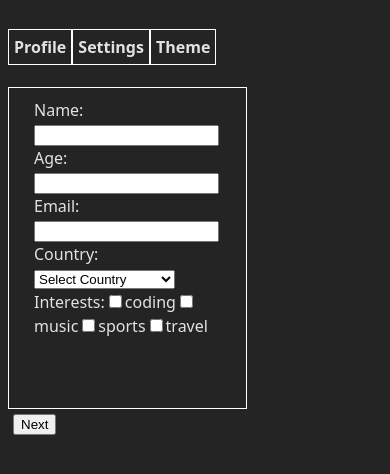
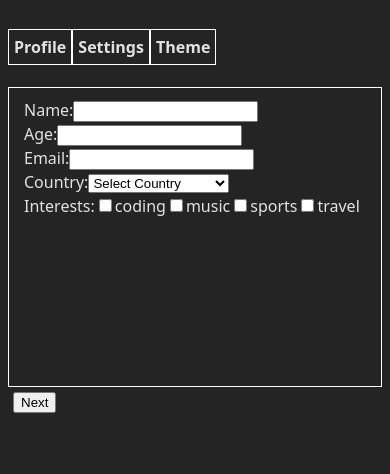
Before and after one commit to loremdev2/r1, a React (Vite) app in the folder React/MachineCoding/tab-form-component/: page / in a window 390 px wide. Shown: the top 474 px of the page. Built offline with nearby package versions, Linux system fonts and the light colour scheme.

Commit message:
Update React/MachineCoding/tab-form-component/src/index.css
Co-authored-by: coderabbitai[bot] <136622811+coderabbitai[bot]@users.noreply.github.com>

```diff
--- a/React/MachineCoding/tab-form-component/src/index.css
+++ b/React/MachineCoding/tab-form-component/src/index.css
@@ -29,9 +29,19 @@
   display: flex;
   border: 1px solid white;
   padding: 10px 25px;
-  width: 50%;
-  height: 300px;
+  min-width: 300px;
+  max-width: 600px;
+  width: 100%;
+  min-height: 300px;
+  height: auto;
+  box-sizing: border-box;
+}
 
+@media (max-width: 768px) {
+  .tab-body {
+    padding: 10px 15px;
+    min-width: auto;
+  }
 }
 
 .profile-elements{
```
